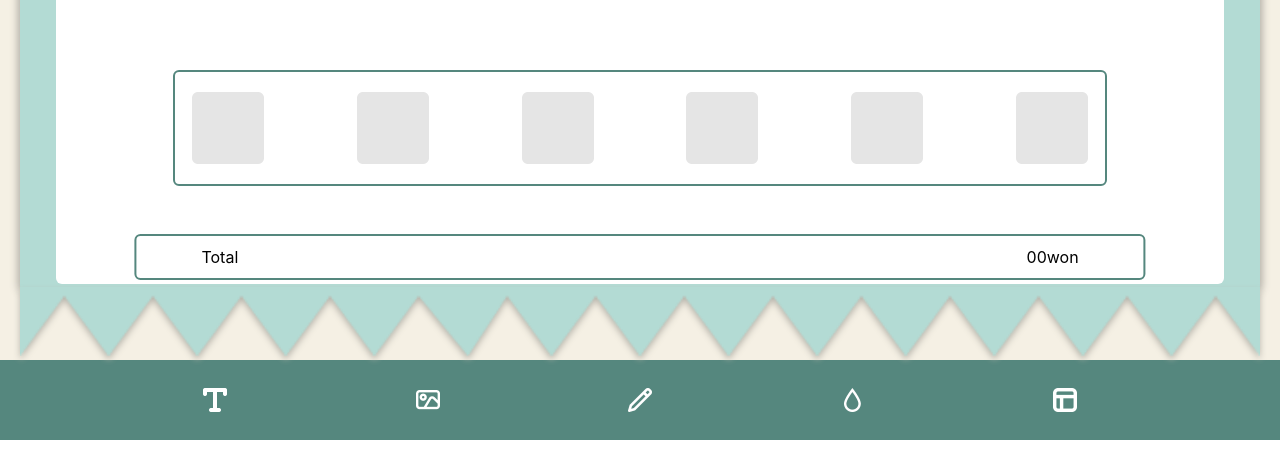
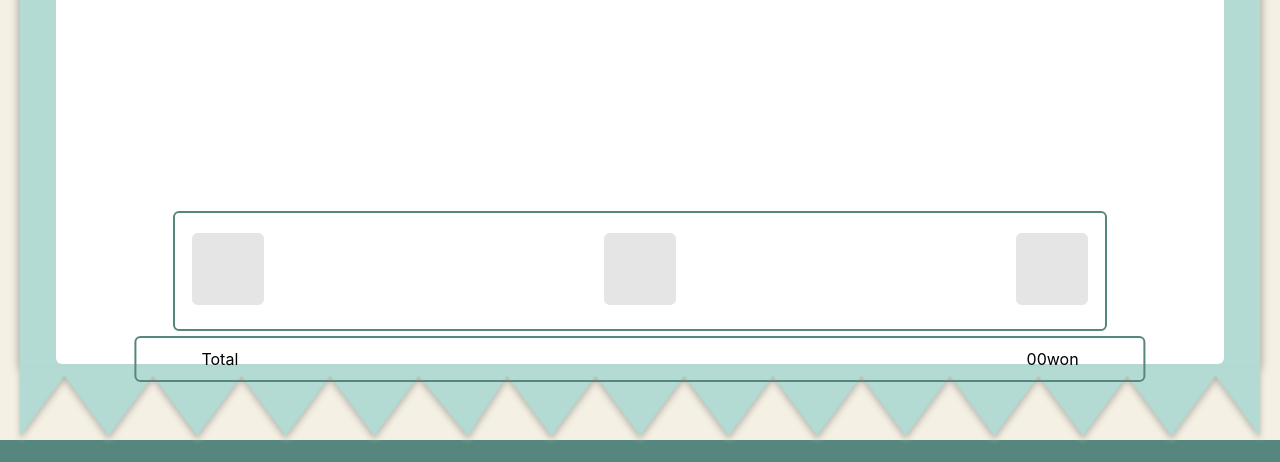
Before and after one commit to pjh402941/clip-my-money-connection, a React (Create React App) app: page /Write in a window 1280 px wide. Shown: the part 489-951 px from the top of the page. Before the commit the page ends 929 px from the top, so only its background shows below. Built offline with nearby package versions, Linux system fonts and the light colour scheme.

Commit message:
작성 페이지, 캡쳐기능 복구

```diff
--- a/package.json
+++ b/package.json
@@ -6,12 +6,12 @@
     "@testing-library/jest-dom": "^5.17.0",
     "@testing-library/react": "^13.4.0",
     "@testing-library/user-event": "^13.5.0",
+    "@uiw/react-md-editor": "^3.23.4",
     "calendar": "^0.1.1",
     "classnames": "^2.3.2",
     "html2canvas": "^1.4.1",
     "install": "^0.13.0",
     "moment": "^2.29.4",
-    "npm": "^9.8.1",
     "react": "^18.2.0",
     "react-calendar": "^4.5.0",
     "react-dom": "^18.2.0",
--- a/src/pages/login.jsx
+++ b/src/pages/login.jsx
@@ -166,7 +166,6 @@ const Login = () => {
   };
 
   const handleLogin = () => {
-    //승연 언니 페이지랑 연결
     navigate(`/Recordstart_ag`);
   };
 
--- a/src/pages/read.jsx
+++ b/src/pages/read.jsx
@@ -1,6 +1,8 @@
-import React from "react";
+import React, { useState, useRef } from "react";
 import styled from "styled-components";
+import MDEditor from "@uiw/react-md-editor";
 import { useNavigate } from "react-router-dom";
+import html2canvas from "html2canvas";
 
 const Container = styled.div`
   display: flex;
@@ -24,8 +26,8 @@ const Container = styled.div`
 `;
 
 const BodyWrapper = styled.div`
-  flex: 1; /* 남은 공간을 채우도록 설정 */
-  overflow: auto; /* 스크롤이 있는 경우 내용을 스크롤합니다. */
+  flex: 1;
+  overflow: auto;
 `;
 
 const Header = styled.header`
@@ -54,6 +56,18 @@ const FormHeader = styled.div`
   height: 76px;
   box-sizing: border-box;
   padding: 8px 13px 8px 10px;
+`;
+const SubmitIcon = styled.div`
+  display: inline-block;
+  box-sizing: border-box;
+  float: right;
+  width: 20%;
+  height: 56px;
+  margin-top: 3px;
+  background-color: white;
+  border-radius: 6px;
+  padding: 16px 2%;
+  font-family: Inter;
 `;
 
 const Date = styled.div`
@@ -137,7 +151,7 @@ const Title = styled.input`
 
 const Content = styled.div`
   width: 95%;
-  height: 60vh;
+  height: 560px;
   border-radius: 6px;
   margin: auto;
   margin-top: 30px;
@@ -146,20 +160,7 @@ const Content = styled.div`
   -ms-overflow-style: none;
   padding-bottom: 23px;
 `;
-const TextArea = styled.textarea`
-  width: 80%;
-  height: 21vh;
-  border: none;
-  resize: none;
-  font-family: "Inter", sans-serif;
-  -ms-overflow-style: none;
-  background-color: transparent;
-  position: absolute;
-  /* top: 273px; */
-  left: 50%;
-  transform: translate(-50%, -50%);
-  top: 373px;
-`;
+
 const ImgBox = styled.div`
   margin: 0 auto;
   height: auto;
@@ -180,9 +181,22 @@ const ImgBox = styled.div`
   margin-top: 152px;
 `;
 
-const ImgUpload = styled.img`
+const ImgUpload1 = styled.img`
   padding-bottom: 10px;
+  overflow: auto;
+  height: 72px;
 `;
+const ImgUpload2 = styled.img`
+  padding-bottom: 10px;
+  overflow: auto;
+  height: 72px;
+`;
+const ImgUpload3 = styled.img`
+  padding-bottom: 10px;
+  overflow: auto;
+  height: 72px;
+`;
+
 const TotalBox = styled.div`
   margin: 0 auto;
   height: auto;
@@ -198,7 +212,7 @@ const TotalBox = styled.div`
   padding: 11px 65px;
   position: absolute;
   z-index: 1;
-  top: 50%;
+  bottom: 115px;
   left: 50%;
   transform: translate(-50%, -50%);
   margin-top: 281px;
@@ -210,6 +224,33 @@ const Total = styled.div``;
 
 const Read = () => {
   const navigate = useNavigate();
+  const [capturedImage, setCapturedImage] = useState(null);
+  const captureContainerRef = useRef(null); // Ref 생성
+
+  const handleSubmitBoxClick = () => {
+    // Ref를 사용하여 캡처할 요소를 선택
+    const captureContainer = captureContainerRef.current;
+
+    if (!captureContainer) {
+      console.error("캡처할 요소를 찾을 수 없습니다.");
+      return;
+    }
+
+    // 페이지 캡처 실행
+    html2canvas(captureContainer).then((canvas) => {
+      // 캡처한 이미지를 데이터 URL로 변환하여 상태에 저장
+      setCapturedImage(canvas.toDataURL("image/png"));
+      // 페이지 저장 화면으로 이동
+      navigate("/save", {
+        state: { capturedImage: canvas.toDataURL("image/png") },
+      });
+    });
+  };
+
+  const handleUpdateBoxClick = () => {
+    navigate("/write");
+  };
+
   const onClickBtn = () => {
     navigate(-1); // 바로 이전 페이지로 이동, '/main' 등 직접 지정도 당연히 가능
   };
@@ -226,25 +267,40 @@ const Read = () => {
           />
         </Header>
         <Body>
+          <SubmitIcon
+            onClick={handleSubmitBoxClick}
+            src="images/저장.png"
+            alt="save"
+            width="24px"
+          >
+            저장공유이동
+          </SubmitIcon>
           <form>
             <FormHeader>
               <Date>2023 . 05 . 15 MON</Date>
-              <UpdateBox>
-                <UpdateButton type="submit">수정하기</UpdateButton>
+              <UpdateBox onClick={handleUpdateBoxClick}>
+                <UpdateButton>수정하기</UpdateButton>
               </UpdateBox>
             </FormHeader>
-            <FormContentWrapper>
+            <FormContentWrapper ref={captureContainerRef}>
               <FormContent>
                 <Title name="title" />
                 <Content name="content">
-                  <TextArea></TextArea>
+                  <div
+                    className="markdownDiv"
+                    data-color-mode="light"
+                    style={{ padding: 15 }}
+                  >
+                    <MDEditor.Markdown
+                      style={{ padding: 10 }}
+                      height={300}
+                      // source={mkdStr}
+                    />
+                  </div>
                   <ImgBox>
-                    <ImgUpload src="images/샘플.png" width="72px"></ImgUpload>
-                    <ImgUpload src="images/샘플.png" width="72px"></ImgUpload>
-                    <ImgUpload src="images/샘플.png" width="72px"></ImgUpload>
-                    <ImgUpload src="images/샘플.png" width="72px"></ImgUpload>
-                    <ImgUpload src="images/샘플.png" width="72px"></ImgUpload>
-                    <ImgUpload src="images/샘플.png" width="72px"></ImgUpload>
+                    <ImgUpload1 src="images/샘플.png" width="72px"></ImgUpload1>
+                    <ImgUpload2 src="images/샘플.png" width="72px"></ImgUpload2>
+                    <ImgUpload3 src="images/샘플.png" width="72px"></ImgUpload3>
                   </ImgBox>
                   <TotalBox>
                     <TotalTag>Total</TotalTag>
--- a/src/pages/save.jsx
+++ b/src/pages/save.jsx
@@ -2,6 +2,7 @@ import React, { useState, useEffect } from "react";
 import styled from "styled-components";
 import { useLocation, useNavigate } from "react-router-dom";
 import { Link } from "react-router-dom";
+import html2canvas from "html2canvas";
 
 const Container = styled.div`
   display: flex;
@@ -9,6 +10,7 @@ const Container = styled.div`
   min-height: 100vh;
   position: relative;
   text-align: center;
+  background-color: #f5f0e4;
   background-color: #f5f0e4;
   -ms-overflow-style: none;
   font-family: "Inter", sans-serif;
--- a/src/pages/write.jsx
+++ b/src/pages/write.jsx
@@ -1,8 +1,8 @@
-import React, { useEffect, useRef, useState } from "react";
+import React, { useState, useRef } from "react";
 import styled from "styled-components";
 import moment from "moment";
-import html2canvas from "html2canvas";
-import { useNavigate } from "react-router-dom"; // Import useNavigate from react-router-dom
+import { useNavigate } from "react-router-dom";
+import MDEditor from "@uiw/react-md-editor";
 
 const Container = styled.div`
   display: flex;
@@ -26,8 +26,8 @@ const Container = styled.div`
 `;
 
 const BodyWrapper = styled.div`
-  flex: 1; /* 남은 공간을 채우도록 설정 */
-  overflow: auto; /* 스크롤이 있는 경우 내용을 스크롤합니다. */
+  flex: 1;
+  overflow: auto;
 `;
 
 const Header = styled.header`
@@ -112,6 +112,7 @@ const FormContent = styled.div`
   margin-top: 10px;
   box-shadow: 2px 0 8px #b8b5ac, -2px 0 8px #b8b5ac;
 `;
+
 const Bottom = styled.img`
   width: 100%;
   margin-top: -5px;
@@ -138,7 +139,7 @@ const Title = styled.input`
 
 const Content = styled.div`
   width: 95%;
-  height: 60vh;
+  height: 560px;
   border-radius: 6px;
   margin: auto;
   margin-top: 30px;
@@ -146,20 +147,6 @@ const Content = styled.div`
   font-family: "Inter", sans-serif;
   -ms-overflow-style: none;
   padding-bottom: 23px;
-`;
-const TextArea = styled.textarea`
-  width: 80%;
-  height: 21vh;
-  border: none;
-  resize: none;
-  font-family: "Inter", sans-serif;
-  -ms-overflow-style: none;
-  background-color: transparent;
-  position: absolute;
-  /* top: 273px; */
-  left: 50%;
-  transform: translate(-50%, -50%);
-  top: 373px;
 `;
 
 const ImgBox = styled.div`
@@ -176,14 +163,26 @@ const ImgBox = styled.div`
   padding: 20px 17px 10px 17px;
   position: absolute;
   z-index: 1;
-  top: 50%;
+  bottom: 129px;
   left: 50%;
   transform: translate(-50%, -50%);
   margin-top: 152px;
 `;
 
-const ImgUpload = styled.img`
+const ImgUpload1 = styled.img`
   padding-bottom: 10px;
+  overflow: auto;
+  height: 72px;
+`;
+const ImgUpload2 = styled.img`
+  padding-bottom: 10px;
+  overflow: auto;
+  height: 72px;
+`;
+const ImgUpload3 = styled.img`
+  padding-bottom: 10px;
+  overflow: auto;
+  height: 72px;
 `;
 const TotalBox = styled.div`
   margin: 0 auto;
@@ -200,7 +199,7 @@ const TotalBox = styled.div`
   padding: 11px 65px;
   position: absolute;
   z-index: 1;
-  top: 50%;
+  bottom: 115px;
   left: 50%;
   transform: translate(-50%, -50%);
   margin-top: 281px;
@@ -225,172 +224,45 @@ const ToolBox = styled.div`
   padding: 0 15px;
 `;
 
-const TextIcon = styled.img`
-  /* TextIcon 스타일링 */
-`;
-
-const ImageIcon = styled.img`
-  /* ImageIcon 스타일링 */
-`;
-
-const DrawIcon = styled.img`
-  /* DrawIcon 스타일링 */
-`;
-
-const ColorIcon = styled.img`
-  /* ColorIcon 스타일링 */
-`;
-
 const LayoutIcon = styled.img`
   /* LayoutIcon 스타일링 */
 `;
-const ColorPickerContainer = styled.div`
-  position: absolute;
-  z-index: 3;
-  top: calc(
-    50% - 20px - 24px
-  ); /* Adjust this value based on the height of the ColorIcon */
-  left: 50%;
-  transform: translate(-50%, -50%);
-`;
 
-const Write = ({ setShowWrite, setShowSave }) => {
-  const canvasRef = useRef(null);
-  const [ctx, setCtx] = useState(null);
-  const [isDrawing, setIsDrawing] = useState(false);
-  const [lastX, setLastX] = useState(0);
-  const [lastY, setLastY] = useState(0);
-  const [currentColor, setCurrentColor] = useState("#000");
-  const [showColorPicker, setShowColorPicker] = useState(false);
-  const [isDrawingMode, setIsDrawingMode] = useState(true);
-  const [drawingData, setDrawingData] = useState([]);
-  const navigate = useNavigate(); // Create a navigate function for navigation
+const Write = () => {
+  const navigate = useNavigate();
+  const [mdinfo, setMD] = useState("");
+  const imageInputRef1 = useRef(null);
+  const imageInputRef2 = useRef(null);
+  const imageInputRef3 = useRef(null);
 
-  // 날짜를 형식에 맞게 포맷하여 가져오는 함수
   const getFormattedDate = () => {
     const today = moment().format("YYYY . MM . DD ddd");
     return today;
   };
 
-  // Function to handle SubmitBox click and navigate to Save component
   const handleSubmitBoxClick = () => {
-    // Use html2canvas library to capture the component as an image
-    html2canvas(document.getElementById("write-component")).then((canvas) => {
-      // Convert the canvas image to data URL
-      const imageDataURL = canvas.toDataURL();
-
-      // Navigate to Save component with the captured image data
-      navigate("/save", { state: { capturedImage: imageDataURL } });
-    });
+    navigate("/save");
   };
 
-  useEffect(() => {
-    const canvas = canvasRef.current;
-    const context = canvas.getContext("2d");
-    setCtx(context);
-  }, []);
+  const handleImageUpload = (event, imgRef) => {
+    const file = event.target.files[0];
+    console.log("Uploaded file:", file);
 
-  // Event handlers for drawing
-  const handleMouseDown = (e) => {
-    setIsDrawing(true);
-    setLastX(e.nativeEvent.offsetX);
-    setLastY(e.nativeEvent.offsetY);
+    if (!file) return;
+
+    const reader = new FileReader();
+    reader.onload = () => {
+      if (imgRef && imgRef.current) {
+        imgRef.current.src = reader.result;
+      }
+    };
+    reader.readAsDataURL(file);
+
+    event.target.value = "";
   };
 
-  const handleMouseUp = () => {
-    setIsDrawing(false);
-    // Save the drawing data when the mouse is up
-    setDrawingData((prevDrawingData) => [
-      ...prevDrawingData,
-      { x: lastX, y: lastY },
-    ]);
-  };
-
-  const handleMouseMove = (e) => {
-    if (!isDrawing) return;
-    const x = e.nativeEvent.offsetX;
-    const y = e.nativeEvent.offsetY;
-    draw(lastX, lastY, x, y);
-    setLastX(x);
-    setLastY(y);
-  };
-
-  // Drawing function
-  const draw = (startX, startY, endX, endY) => {
-    if (!ctx) return;
-    ctx.strokeStyle = currentColor; // Use the current selected color
-    ctx.lineWidth = 2;
-    ctx.beginPath();
-    ctx.moveTo(startX, startY);
-    ctx.lineTo(endX, endY);
-    ctx.stroke();
-  };
-
-  // Function to handle color icon click
-  const handleColorIconClick = () => {
-    setShowColorPicker((prevState) => !prevState); // Toggle color picker visibility
-  };
-
-  // Function to handle color picker change
-  const handleColorChange = (e) => {
-    setCurrentColor(e.target.value); // Set selected color
-    setShowColorPicker(false); // Hide the color picker after selecting a color
-  };
-
-  const handleTextIconClick = () => {
-    setIsDrawingMode(false);
-    const canvas = canvasRef.current;
-    const imageDataURL = canvas.toDataURL();
-    setDrawingData((prevDrawingData) => [...prevDrawingData, imageDataURL]);
-  };
-  // Function to handle DrawIcon click
-  const handleDrawIconClick = () => {
-    setIsDrawingMode(true); // Set drawing mode
-  };
-
-  // Function to clear the canvas
-  const clearCanvas = () => {
-    ctx.clearRect(0, 0, canvasRef.current.width, canvasRef.current.height);
-  };
-
-  // Function to redraw the saved drawings
-  const redrawDrawings = () => {
-    // Clear the canvas first
-    clearCanvas();
-
-    // Redraw the saved drawing data
-    drawingData.forEach((data) => {
-      const image = new Image();
-      image.src = data;
-      image.onload = () => {
-        ctx.drawImage(image, 0, 0);
-      };
-    });
-  };
-
-  const [showImagePicker, setShowImagePicker] = useState(false);
-
-  // 이미지 아이콘 클릭 처리 함수
-  const handleImageIconClick = () => {
-    setShowImagePicker(!showImagePicker);
-  };
-
-  // 이미지 선택 처리 함수
-  const handleImageSelect = (e) => {
-    // 이미지 파일을 선택한 후의 로직을 여기에 작성합니다.
-    // 선택한 이미지 파일은 e.target.files를 통해 접근할 수 있습니다.
-  };
-
-  const handleLayoutIconClick = () => {
-    navigate("/Writeform1");
-  };
-
-  const onClickBtn = () => {
-    navigate(-1); // 바로 이전 페이지로 이동, '/main' 등 직접 지정도 당연히 가능
-  };
-
-  const hi = () => {
-    navigate(`/writeform1`);
+  const stopPropagation = (event) => {
+    event.stopPropagation();
   };
 
   return (
@@ -398,24 +270,23 @@ const Write = ({ setShowWrite, setShowSave }) => {
       <BodyWrapper>
         <Header>
           <BackButton
-            onClick={onClickBtn}
+            onClick={() => navigate(-1)}
             src="images/뒤로가기.png"
             alt="back"
             width="16px"
           />
         </Header>
         <Body>
-          <form>
           <FormHeader>
             <Date>{getFormattedDate()}</Date>
             <SubmitBox onClick={handleSubmitBoxClick}>
               <SubmitIcon
-                  onClick={handleSubmitBoxClick}
                 src="images/저장.png"
                 alt="save"
                 width="24px"
+                onClick={handleSubmitBoxClick}
               />
-                <SubmitButton onClick={handleSubmitBoxClick} type="submit">
+              <SubmitButton type="submit" onClick={handleSubmitBoxClick}>
                 저장
               </SubmitButton>
             </SubmitBox>
@@ -427,26 +298,72 @@ const Write = ({ setShowWrite, setShowSave }) => {
               maxLength="30"
             />
             <Content name="content">
-                {isDrawingMode ? ( // If it's drawing mode, show canvas
-                  <canvas
-                    ref={canvasRef}
-                    width="316"
-                    height="200"
-                    onMouseDown={handleMouseDown}
-                    onMouseUp={handleMouseUp}
-                    onMouseMove={handleMouseMove}
-                  ></canvas>
-                ) : (
-                  // Otherwise, show textarea
-                  <TextArea></TextArea>
-                )}
+              <div className="markarea">
+                <div data-color-mode="light">
+                  <MDEditor value={mdinfo} onChange={setMD} height={300} />
+                </div>
+              </div>
               <ImgBox>
-                  <ImgUpload src="images/샘플.png" width="72px"></ImgUpload>
-                  <ImgUpload src="images/샘플.png" width="72px"></ImgUpload>
-                  <ImgUpload src="images/샘플.png" width="72px"></ImgUpload>
-                  <ImgUpload src="images/샘플.png" width="72px"></ImgUpload>
-                  <ImgUpload src="images/샘플.png" width="72px"></ImgUpload>
-                  <ImgUpload src="images/샘플.png" width="72px"></ImgUpload>
+                <label htmlFor="imgUpload1">
+                  <ImgUpload1
+                    src="images/샘플.png"
+                    width="72px"
+                    ref={imageInputRef1}
+                    onClick={(event) => {
+                      stopPropagation(event);
+                      imageInputRef1.current.click();
+                    }}
+                  />
+                  <input
+                    type="file"
+                    id="imgUpload1"
+                    accept="image/*"
+                    style={{ display: "none" }}
+                    onChange={(event) =>
+                      handleImageUpload(event, imageInputRef1)
+                    }
+                  />
+                </label>
+                <label htmlFor="imgUpload2">
+                  <ImgUpload2
+                    src="images/샘플.png"
+                    width="72px"
+                    ref={imageInputRef2}
+                    onClick={(event) => {
+                      stopPropagation(event);
+                      imageInputRef2.current.click();
+                    }}
+                  />
+                  <input
+                    type="file"
+                    id="imgUpload2"
+                    accept="image/*"
+                    style={{ display: "none" }}
+                    onChange={(event) =>
+                      handleImageUpload(event, imageInputRef2)
+                    }
+                  />
+                </label>
+                <label htmlFor="imgUpload3">
+                  <ImgUpload3
+                    src="images/샘플.png"
+                    width="72px"
+                    ref={imageInputRef3}
+                    onClick={(event) => {
+                      stopPropagation(event);
+                      imageInputRef3.current.click();
+                    }}
+                  />
+                  <input
+                    type="file"
+                    id="imgUpload3"
+                    accept="image/*"
+                    style={{ display: "none" }}
+                    onChange={(event) =>
+                      handleImageUpload(event, imageInputRef3)
+                    }
+                  />
+                </label>
               </ImgBox>
               <TotalBox>
                 <TotalTag>Total</TotalTag>
@@ -454,63 +371,19 @@ const Write = ({ setShowWrite, setShowSave }) => {
               </TotalBox>
             </Content>
           </FormContent>
-          </form>
           <Bottom src="images/Bottom.png"></Bottom>
         </Body>
         <Footer>
           <ToolBox>
-            <TextIcon
-              src="images/텍스트.png"
-              alt="text"
-              width="24px"
-              onClick={handleTextIconClick} // Added onClick handler for text mode
-            />
-            <ImageIcon
-              src="images/이미지0.png"
-              alt="image"
-              width="24px"
-              onClick={handleImageIconClick}
-            />
-            <DrawIcon
-              src="images/그리기.png"
-              alt="draw"
-              width="24px"
-              onClick={handleDrawIconClick} // Added onClick handler for drawing mode
-            />
-            <ColorIcon
-              src="images/색상.png"
-              alt="color"
-              width="24px"
-              onClick={handleColorIconClick}
-            />
             <LayoutIcon
               src="images/레이아웃 양식.png"
               alt="layout"
               width="24px"
-              onClick={handleLayoutIconClick}
+              onClick={() => navigate("/Writeform1")}
             />
           </ToolBox>
         </Footer>
       </BodyWrapper>
-      {/* Render the color picker */}
-      {showColorPicker && (
-        <ColorPickerContainer>
-          <input
-            type="color"
-            value={currentColor}
-            onChange={handleColorChange}
-          />
-        </ColorPickerContainer>
-      )}
-      {/* 파일 선택 창 */}
-      {showImagePicker && (
-        <input
-          type="file"
-          style={{ display: "none" }}
-          onChange={handleImageSelect}
-          ref={(fileInput) => fileInput && fileInput.click()} // 프로그래밍 방식으로 클릭 이벤트 트리거
-        />
-      )}
     </Container>
   );
 };
```
Also changed, not shown: src/App.js (line endings or trailing spaces), src/pages/recordstart_ag.jsx (line endings or trailing spaces), src/pages/share.jsx (line endings or trailing spaces), 2 other files (tests, documents, lock files or other folders). Lines whose indentation alone changed are shown as unchanged.
